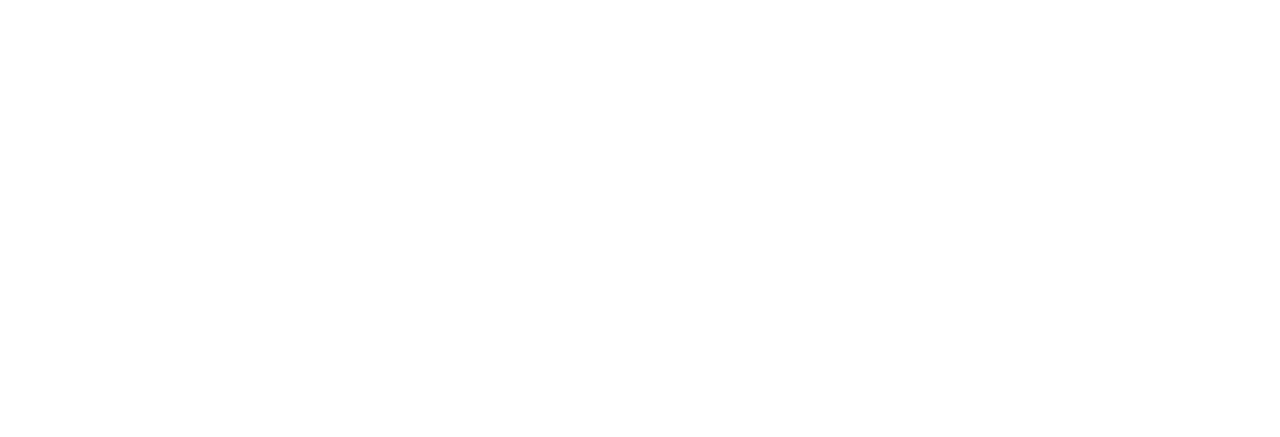
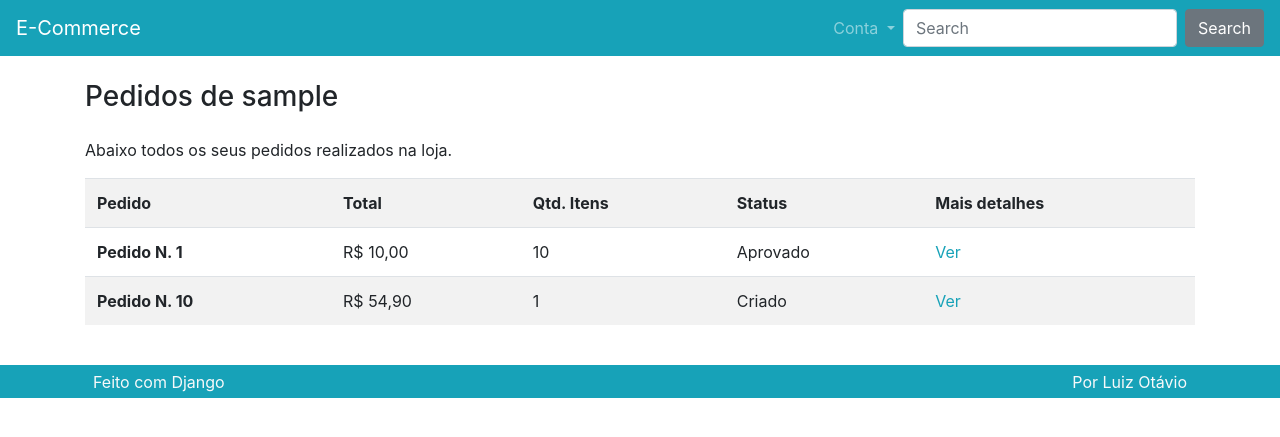
Before and after one commit to abreno76/ecommerce, a Django app: page /pedido/lista/ in a window 1280 px wide. Before the commit the part shown is empty. Shown: the top 437 px of the page. Run offline with Django 4.2, Linux system fonts and the light colour scheme; a user stored in the database is signed in; tables that the repository leaves empty hold one stand-in row (values such as "Sample post"); some libraries are stand-ins or nearby versions.

Commit message:
Projeto e-commerce - Lista e detalhe do pedido para o usuário

```diff
--- a/pedido/templates/pedido/detalhe.html
+++ b/pedido/templates/pedido/detalhe.html
@@ -0,0 +1,6 @@
+{% extends 'base.html' %}
+{% block conteudo %}
+
+{% include 'parciais/_pedido.html' %}
+
+{% endblock conteudo %}
--- a/pedido/templates/pedido/lista.html
+++ b/pedido/templates/pedido/lista.html
@@ -0,0 +1,56 @@
+{% extends 'base.html' %}
+
+{% block conteudo %}
+{% load omfilters %}
+<div class="row">
+    <div class="col">
+        <h3 class="mb-4">Pedidos de {{user}}</h3>
+        <p>Abaixo todos os seus pedidos realizados na loja.</p>
+
+        <div class="table-responsive">
+            <table class="table table-striped">
+                <tr>
+                    <th scope="col">Pedido</th>
+                    <th scope="col">Total</th>
+                    <th scope="col">Qtd. Itens</th>
+                    <th scope="col">Status</th>
+                    <th scope="col">Mais detalhes</th>
+                </tr>
+
+
+
+                {% for pedido  in pedidos  %}
+                <tr>
+                    <th scope="row">{{pedido}}</td>
+                    <td>{{pedido.total|formata_preco}}</td>
+                    <td>{{pedido.qtd_total}}</td>
+                    <td>{{pedido.get_status_display}}</td>
+                    <td>
+                        <a href="{% url 'pedido:detalhe' pedido.id %}">
+                            Ver <i class="fas fa-search-plus ml-2"></i>
+                        </a>
+                    </td>
+                </tr>
+                {% endfor %}
+
+                <tr>
+                    <th scope="row">Pedido N. 10</td>
+                    <td>R$ 54,90</td>
+                    <td>1</td>
+                    <td>Criado</td>
+                    <td>
+                        <a href="/pedido/detalhe/10">
+                            Ver <i class="fas fa-search-plus ml-2"></i>
+                        </a>
+                    </td>
+                </tr>
+
+
+            </table>
+        </div>
+    </div>
+</div>
+
+{% include 'parciais/_pagination.html' %}
+
+{% endblock conteudo %}
--- a/pedido/views.py
+++ b/pedido/views.py
@@ -1,6 +1,6 @@
 from django.contrib import messages
 from django.http import HttpResponse
-from django.shortcuts import redirect, render, reverse
+from django.shortcuts import redirect, reverse
 from django.views import View
 from django.views.generic import DetailView, ListView
 
@@ -22,18 +22,17 @@ class DispatchLoginRequiredMixin(View):
         qs = qs.filter(usuario=self.request.user)
         return qs
 
+    # def get_queryset(self, *args, **kwargs):
+    #     qs = super().get_queryset(*args, **kwargs)
+    #     qs = qs.filter(usuario=self.request.user)
+    #     return qs
+
 
 class Pagar(DispatchLoginRequiredMixin, DetailView):
     template_name = 'pedido/pagar.html'
     model = Pedido
     pk_url_kwarg = 'pk'
     context_object_name = 'pedido'
-
-    def get_queryset(self, *args, **kwargs):
-        qs = super().get_queryset(*args, **kwargs)
-        qs = qs.filter(usuario=self.request.user)
-
-        return qs
 
 
 class SalvarPedido(View):
@@ -136,5 +135,5 @@ class Lista(DispatchLoginRequiredMixin, ListView):
     model = Pedido
     context_object_name = 'pedidos'
     template_name = 'pedido/lista.html'
-    paginate_by = 10
+    paginate_by = 3
     ordering = ['-id']
--- a/produto/views.py
+++ b/produto/views.py
@@ -18,6 +18,7 @@ class ListaProduto(ListView):
     template_name = 'produto/lista.html'
     context_object_name = 'produtos'
     paginate_by = 3
+    ordering = ['-id']
 
 
 class DetalheProduto(DetailView):
--- a/templates/parciais/_nav.html
+++ b/templates/parciais/_nav.html
@@ -17,6 +17,7 @@
                     Conta
                 </a>
                 <div class="dropdown-menu" aria-labelledby="navbarDropdown">
+                    <a class="dropdown-item" href="{% url 'pedido:lista' %}">Meus pedidos</a>
                     <a class="dropdown-item" href="{% url 'perfil:criar' %}">Atualizar Dados</a>
                     <a class="dropdown-item" href="{% url 'perfil:logout' %}">Sair</a>
                 </div>
--- a/templates/parciais/_pagination.html
+++ b/templates/parciais/_pagination.html
@@ -1,4 +1,7 @@
 {% if is_paginated %}
+
+<div class="col mt-3 mb-3">
+    <div class="row">
         <div class="pagination">
             <ul class="pagination">
                 {% if page_obj.has_previous %}
@@ -34,4 +37,6 @@
                 {% endif %}
             </ul>
         </div>
+    </div>
+</div>
 {% endif %}
```
Also changed, not shown: pedido/templates/pedido/pagar.html (+5 -63 lines), templates/parciais/_pedido.html (added, +59 -0 lines). Lines whose indentation alone changed are shown as unchanged.
